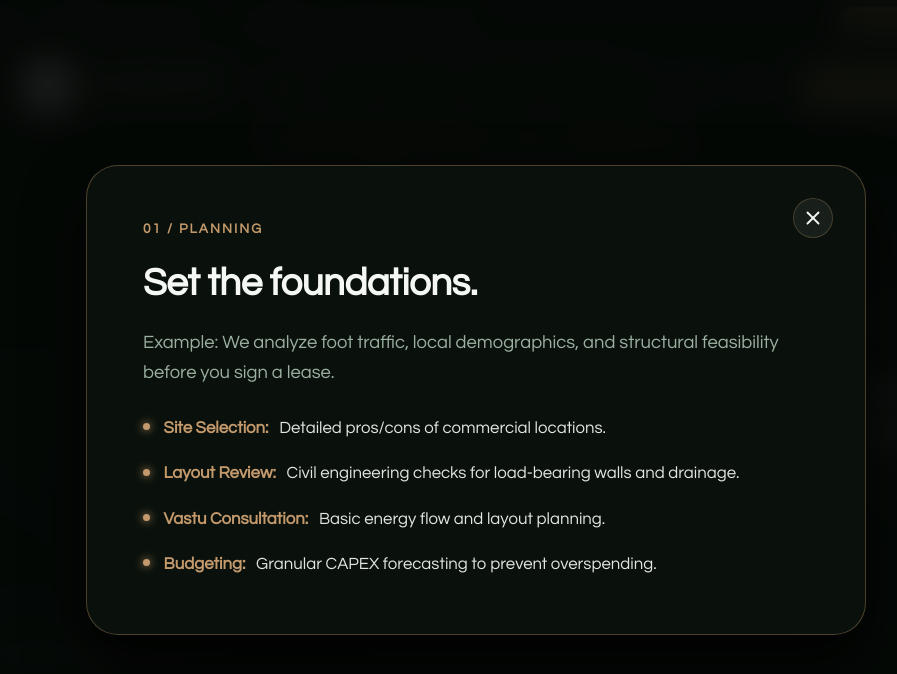
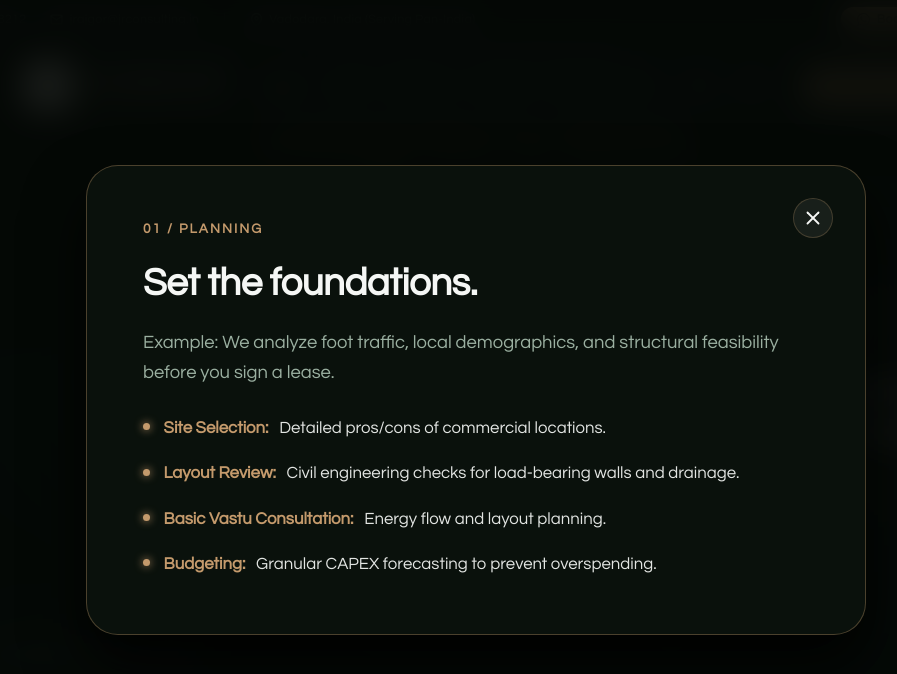
Before and after one commit to Bhargavrajput0110/JRconsultancy, a React (Vite) app in the folder client/: page / in a window 1280 px wide. Both pictures are taken after a click on the element 245 px from the left and 2453 px from the top of the page. Shown: the part 2053-2727 px from the top of the page, without its empty margins (164-1061 px from the left). Built offline with nearby package versions, Linux system fonts and the light colour scheme.

Commit message:
feat: update Planning modal to 'Basic Vastu Consultation'

```diff
--- a/client/src/pages/Home.tsx
+++ b/client/src/pages/Home.tsx
@@ -459,7 +459,7 @@ export default function Home() {
                       </li>
                       <li className="modal-feature-item">
                         <span className="modal-feature-dot" />
-                        <div className="modal-feature-text"><strong>Vastu Consultation:</strong> Basic energy flow and layout planning.</div>
+                        <div className="modal-feature-text"><strong>Basic Vastu Consultation:</strong> Energy flow and layout planning.</div>
                       </li>
                       <li className="modal-feature-item">
                         <span className="modal-feature-dot" />
@@ -884,7 +884,7 @@ export default function Home() {
               <div style={{ maxWidth: '600px', width: '100%' }}>
                 <p className="bento-tag" style={{ fontSize: '0.85rem', marginBottom: '0.8rem' }}>New Build & MEP</p>
                 <h3 className="portfolio-card-title">Luna Bistro</h3>
-                <p className="portfolio-card-desc">End-to-end consulting covering site selection, Vastu consultation, and complete commercial kitchen space planning for maximum efficiency.</p>
+                <p className="portfolio-card-desc">End-to-end consulting covering site selection, Basic Vastu consultation, and complete commercial kitchen space planning for maximum efficiency.</p>
                 <ul className="bento-list portfolio-card-list">
                   <li>Civil & Architectural MEP Sign-off</li>
                   <li>Commercial Exhaust & Grease Trap Setup</li>
```
